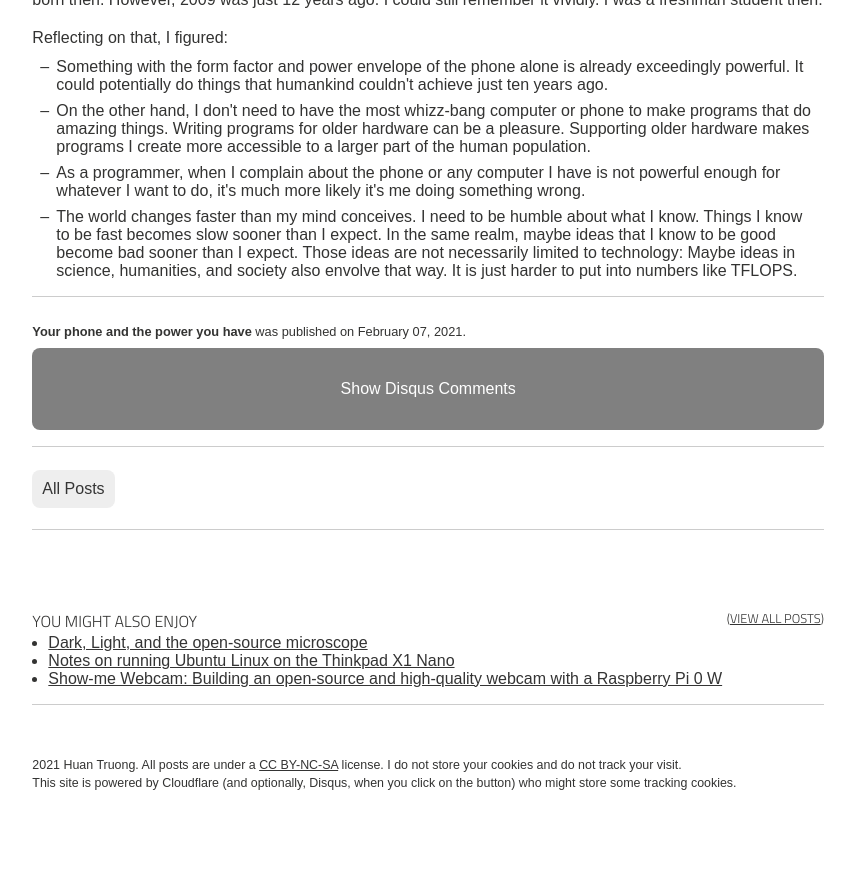
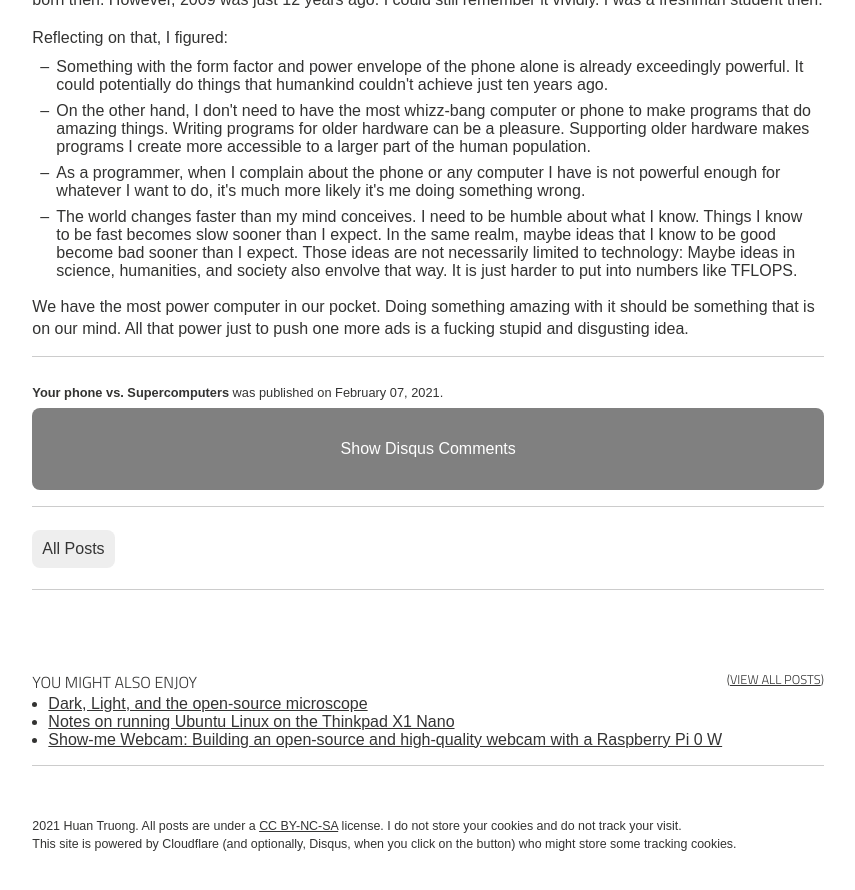
Before and after one commit to htruong/htruong.github.io, a Jekyll site: the page built from _posts/2021-02-07-phone-power.md, in a window 1280 px wide and 900 px high, scrolled down 988 px. Shown: the top 890 px of the window, without its empty margins (316-1171 px from the left). Built offline with Jekyll 4.4.1, drawn with Linux system fonts in a browser that asks for light colours; before the commit the page ends 1827 px from its top, so only the background shows below that; some of the changed text lies outside the part shown.

Commit message:
Blog: Change wordings phone-power

```diff
--- a/_posts/2021-02-07-phone-power.md
+++ b/_posts/2021-02-07-phone-power.md
@@ -1,6 +1,6 @@
 ---
 layout : "post"
-title : "Your phone and the power you have"
+title : "Your phone vs. Supercomputers"
 ---
 
 Today, I looked up how many [floating point operations per second](https://en.wikipedia.org/wiki/FLOPS) (FLOPS) that an iPhone can do. It turns out the A14 chip in the iPhone [can do about 11 TFlOPS according to Apple](https://www.forbes.com/sites/moorinsights/2020/10/15/apple-claims-the-iphone-12s-a14-bionic-challenges-laptops-but-gives-no-details/). Let's give Apple the benefits of the doubt and not get too deep into how they got that number, and put it to perspective and compare the iPhone with the [Top 500 Supercomputers](https://en.wikipedia.org/wiki/History_of_supercomputing) in the world over the years:
@@ -17,3 +17,5 @@ Reflecting on that, I figured:
 - On the other hand, I don't need to have the most whizz-bang computer or phone to make programs that do amazing things. Writing programs for older hardware can be a pleasure. Supporting older hardware makes programs I create more accessible to a larger part of the human population.
 - As a programmer, when I complain about the phone or any computer I have is not powerful enough for whatever I want to do, it's much more likely it's me doing something wrong.
 - The world changes faster than my mind conceives. I need to be humble about what I know. Things I know to be fast becomes slow sooner than I expect. In the same realm, maybe ideas that I know to be good become bad sooner than I expect. Those ideas are not necessarily limited to technology: Maybe ideas in science, humanities, and society also envolve that way. It is just harder to put into numbers like TFLOPS.
+
+We have the most power computer in our pocket. Doing something amazing with it should be something that is on our mind. All that power just to push one more ads is a fucking stupid and disgusting idea.
```
